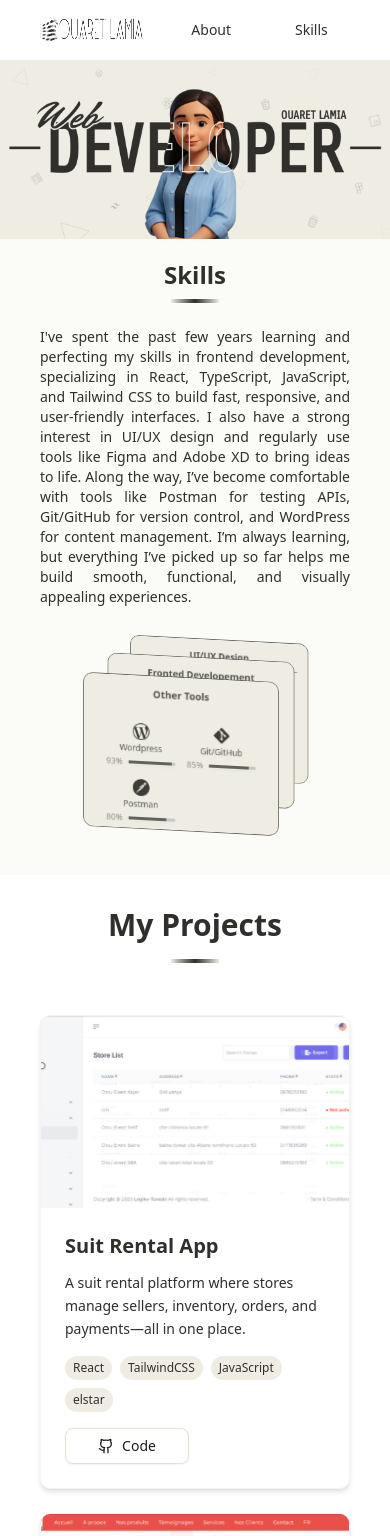
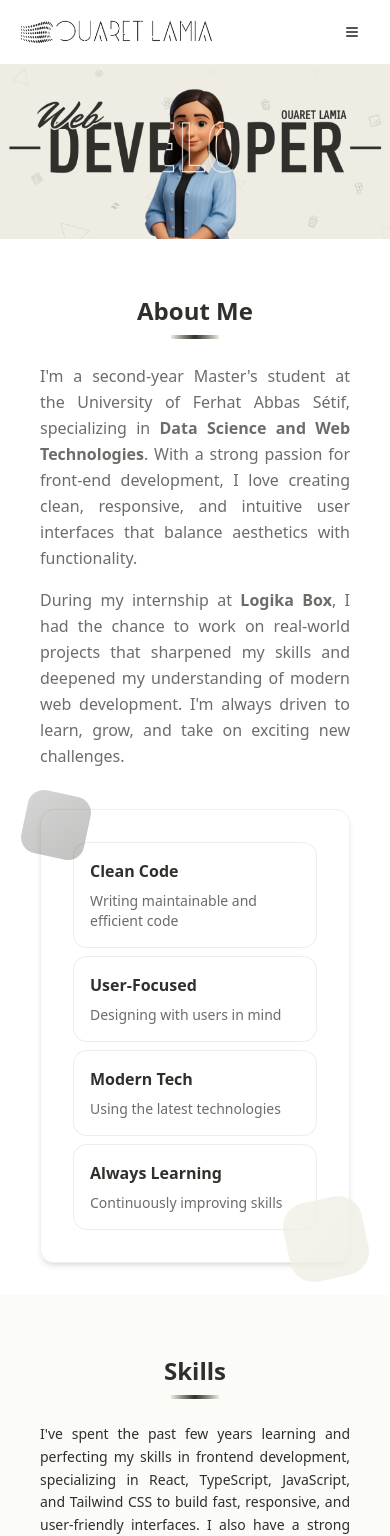
Before and after one commit to Ouaret-Lamia/Portfolio, a React (Vite) app: page / in a window 390 px wide. Shown: the top 1536 px of the page. Built offline with nearby package versions, Linux system fonts and the light colour scheme; grey boxes are pictures that could not be loaded.

Commit message:
Finished Portfolio

```diff
--- a/package.json
+++ b/package.json
@@ -10,6 +10,8 @@
     "preview": "vite preview"
   },
   "dependencies": {
+    "@headlessui/react": "^2.2.7",
+    "@heroicons/react": "^2.2.0",
     "@radix-ui/react-slot": "^1.2.3",
     "@tailwindcss/vite": "^4.1.11",
     "class-variance-authority": "^0.7.1",
--- a/src/App.tsx
+++ b/src/App.tsx
@@ -1,3 +1,4 @@
+import About from './components/About'
 import Banner from './components/Banner'
 import Contact from './components/Contact'
 import Footer from './components/Footer'
@@ -12,6 +13,7 @@ function App() {
       {/* <main className="w-full h-screen flex flex-col justify-center items-center bg-gradient-to-b from-violet-200 through-violet-500 to-rose-200 "> */}
       <main className="w-full flex flex-col items-center pt-15">
         <Banner />
+        <About />
         <Skills />
         <Projects />
         <Contact />
--- /dev/null
+++ b/src/components/About.tsx
@@ -0,0 +1,78 @@
+const info = [
+  {
+    title: "Clean Code",
+    description: "Writing maintainable and efficient code",
+  },
+  {
+    title: "User-Focused",
+    description: "Designing with users in mind",
+  },
+  {
+    title: "Modern Tech",
+    description: "Using the latest technologies",
+  },
+  {
+    title: "Always Learning",
+    description: "Continuously improving skills",
+  },
+];
+
+const About = () => {
+  return (
+    <div
+      id="about"
+      className="w-full flex flex-col items-center gap-6 md:gap-8 pt-14 pb-8 md:py-13 px-10 md:px-6 lg:px-8"
+    >
+      <div className="text-center">
+        <h1 className="text-2xl md:text-4xl lg:text-5xl font-bold text-primary mb-2">
+          About Me
+        </h1>
+        <div className="h-1 w-12 md:w-16 lg:w-24 mx-auto bg-gradient-to-r from-secondary via-primary to-secondary" />
+      </div>
+
+      <div className="grid grid-cols-1 lg:grid-cols-2 gap-10 items-center">
+        {/* Left Side - Interactive Visual */}
+        <div className="relative order-1 md:order-0">
+          <div className="relative border border-border/50 rounded-xl p-8 md:p-10 shadow-md ">
+            <div className="grid grid-cols-1 md:grid-cols-2 gap-2">
+              {info.map((info) => (
+                <div className="bg-card/50 border border-border/60 rounded-xl p-4 hover:bg-card transition-colors duration-300">
+                  <h4 className="font-semibold text-primary mb-2">
+                    {info.title}
+                  </h4>
+                  <p className="text-sm text-muted-foreground">
+                    {info.description}
+                  </p>
+                </div>
+              ))}
+            </div>
+          </div>
+
+          {/* Floating elements */}
+          <div className="absolute -top-4 -left-4 w-16 h-16 bg-gradient-to-br from-primary/20 to-primary/30 rounded-2xl rotate-12"></div>
+          <div className="absolute -bottom-4 -right-4 w-20 h-20 bg-gradient-to-br from-secondary/70 to-secondary/80 rounded-3xl -rotate-12"></div>
+        </div>
+
+        {/* Right Side - Content */}
+            <div className="space-y-4 text-muted-foreground leading-relaxed text-base md:text-lg text-justify">
+              <p>
+                I'm a second-year Master's student at the University of Ferhat
+                Abbas Sétif, specializing in <b>Data Science and Web Technologies</b>.
+                With a strong passion for front-end development, I love creating
+                clean, responsive, and intuitive user interfaces that balance
+                aesthetics with functionality.
+              </p>
+              <p>
+                During my internship at <b>Logika Box</b>, I had the chance to work on
+                real-world projects that sharpened my skills and deepened my
+                understanding of modern web development. I'm always driven to
+                learn, grow, and take on exciting new challenges.
+              </p>
+            </div>
+          </div>
+
+    </div>
+  );
+};
+
+export default About;
--- a/src/components/Contact.tsx
+++ b/src/components/Contact.tsx
@@ -5,7 +5,7 @@ const Contact = () => {
   return (
     <div
       id="contact"
-      className="w-full bg-secondary/25 flex flex-col items-center gap-7 py-10 px-10 md:pt-13 md:px-6 lg:px-8"
+      className="w-full bg-secondary/25 flex flex-col items-center gap-7 py-15 px-10 md:px-6 lg:px-8"
     >
       <div className="max-w-4xl w-full">
 
--- a/src/components/Header.tsx
+++ b/src/components/Header.tsx
@@ -1,13 +1,25 @@
+import MobileNav from './ui/MobileNav';
 import Navbar from './ui/Navbar';
 
-// To do: Responsive
 const Header = () => {
     return (
-        <header className='fixed z-100 bg-white px-10 grid grid-cols-3 items-center h-15'>
-            <img src='/logo.png' alt='Logo' className='h-6' />
-            <Navbar />
+        <header className="fixed top-0 left-0 right-0 z-50 bg-white px-5 md:px-10 h-16 flex items-center justify-between">
+            {/* Logo */}
+            <img src="/logo.png" alt="Logo" className="h-6" />
+
+            {/* Desktop Navbar */}
+            <div className="hidden md:block">
+                <Navbar />
+            </div>
+            <div />
+            <div className="hidden md:block"/>
+
+            {/* Mobile Navbar */}
+            <div className="md:hidden">
+                <MobileNav />
+            </div>
         </header>
-    )
-}
+    );
+};
 
-export default Header
+export default Header;
--- a/src/components/Projects.tsx
+++ b/src/components/Projects.tsx
@@ -55,7 +55,7 @@ const Projects = () => {
   return (
     <div
       id="projects"
-      className="w-full bg-white flex flex-col items-center gap-7 pt-8 md:pt-13 md:px-6 lg:px-8 pb-16"
+      className="w-full bg-white flex flex-col items-center gap-7 pt-14 md:px-6 lg:px-8 pb-16"
     >
       <div className="text-center max-w-4xl">
         <h1 className="text-3xl md:text-4xl lg:text-5xl font-bold text-primary mb-4">
--- a/src/components/Skills.tsx
+++ b/src/components/Skills.tsx
@@ -27,7 +27,7 @@ const Skills = () => {
   return (
     <div
       id="skills"
-      className="bg-secondary/25 w-full flex flex-col items-center gap-6 md:gap-8 pt-5 md:pt-13 px-4 md:px-6 lg:px-8"
+      className="bg-secondary/25 w-full flex flex-col items-center gap-6 md:gap-8 pt-15 px-4 md:px-6 lg:px-8"
     >
       <div className="text-center">
         <h1 className="text-2xl md:text-4xl lg:text-5xl font-bold text-primary mb-2">
@@ -38,7 +38,7 @@ const Skills = () => {
 
       {/* Skills : Frontend developement (React, typescript, javascript, tailwindcss), UI/UX Design (figma, adobe XD), Other tools (Postman, Git/GitHub, wordpress)*/}
       <div className="w-full grid grid-cols-1 lg:grid-cols-2 gap-12 md:gap-0">
-        <div className="w-full text-primary flex items-center text-justify px-6 md:px-10 lg:px-15 text-sm md:text-base lg:text-lg">
+        <div className="w-full text-primary flex items-center text-justify leading-relaxed px-6 md:px-10 lg:px-15 text-sm md:text-base lg:text-lg">
           I've spent the past few years learning and perfecting my skills in
           frontend development, specializing in React, TypeScript, JavaScript,
           and Tailwind CSS to build fast, responsive, and user-friendly
--- /dev/null
+++ b/src/components/ui/MobileNav.tsx
@@ -0,0 +1,77 @@
+'use client'
+
+import { useState } from 'react'
+import { Dialog, DialogBackdrop, DialogPanel, DialogTitle, TransitionChild } from '@headlessui/react'
+import { XMarkIcon } from '@heroicons/react/24/outline'
+import { Button } from './button'
+import { Menu } from 'lucide-react'
+import { LINKS } from '@/config'
+
+const MobileNav = () => {
+  const [open, setOpen] = useState(false)
+
+  return (
+    <div>
+      <Button
+        onClick={() => setOpen(true)}
+        variant={'ghost'}
+        size="icon"
+        className="md:hidden"
+      >
+        <Menu className="h-5 w-5" />
+      </Button>
+      <Dialog open={open} onClose={setOpen} className="relative z-10 md:hidden">
+        <DialogBackdrop
+          transition
+          className="fixed inset-0 bg-primary/75 transition-opacity duration-500 ease-in-out data-closed:opacity-0"
+        />
+
+        <div className="fixed inset-0 overflow-hidden">
+          <div className="absolute inset-0 overflow-hidden">
+            <div className="pointer-events-none fixed inset-y-0 right-0 flex max-w-[80vw] pl-10 sm:pl-16">
+              <DialogPanel
+                transition
+                className="pointer-events-auto relative w-screen max-w-md transform transition duration-500 ease-in-out data-closed:translate-x-full sm:duration-700"
+              >
+                <TransitionChild>
+                  <div className="absolute top-0 left-0 -ml-8 flex pt-4 pr-2 duration-500 ease-in-out data-closed:opacity-0 sm:-ml-10 sm:pr-4">
+                    <button
+                      type="button"
+                      onClick={() => setOpen(false)}
+                      className="relative rounded-md text-primary hover:text-white focus-visible:ring-2 focus-visible:ring-white focus-visible:outline-hidden"
+                    >
+                      <span className="absolute -inset-2.5" />
+                      <span className="sr-only">Close panel</span>
+                      <XMarkIcon aria-hidden="true" className="size-6" />
+                    </button>
+                  </div>
+                </TransitionChild>
+                <div className="flex h-full flex-col overflow-y-auto bg-white py-6 shadow-xl">
+                  <div className="px-4 sm:px-6">
+                    <DialogTitle className="text-base font-semibold text-primary">Navigation</DialogTitle>
+                  </div>
+                  <div className="relative mt-6 flex-1 sm:px-6">
+                    <nav className="space-y-2">
+                      {LINKS.map((item, index) => (
+                        <a
+                          key={index}
+                          href={item.href}
+                          onClick={() => setOpen(false)}
+                          className="block px-4 py-3 text-base font-medium text-primary hover:text-primary hover:bg-primary transition-colors border-b"
+                        >
+                          {item.label}
+                        </a>
+                      ))}
+                    </nav>
+                  </div>
+                </div>
+              </DialogPanel>
+            </div>
+          </div>
+        </div>
+      </Dialog>
+    </div>
+  )
+}
+
+export default MobileNav
--- a/src/components/ui/Navbar.tsx
+++ b/src/components/ui/Navbar.tsx
@@ -3,13 +3,12 @@ import { buttonVariants } from "./button";
 
 const Navbar = () => {
   return (
-    <nav className="text-primary px-8 py-3">
-      <ul className="flex gap-8">
+    <nav className="text-primary">
+      <ul className="flex items-center gap-4 lg:gap-8">
         {LINKS.map((item, index) => (
           <a
             href={item.href}
-            className={buttonVariants({ variant: "ghost", className:"active:bg-primary active:text-white"})}
-            // className="px-4 py-2 rounded-lg hover:bg-secondary focus:bg-primary focus:text-secondary transition-colors"
+            className={buttonVariants({ variant: "ghost", className:"active:bg-primary active:text-white hover:bg-gray-100 transition-colors"})}
             key={index}
           >
             <li>{item.label}</li>
--- a/src/config/index.tsx
+++ b/src/config/index.tsx
@@ -22,7 +22,7 @@ interface ProjectProps {
 
 // To do: add actual hrefs
 export const LINKS = [
-  { label: "About", href: "#" },
+  { label: "About", href: "#about" },
   { label: "Skills", href: "#skills" },
   { label: "Projects", href: "#projects" },
   { label: "Contact", href: "#contact" },
```
Also changed, not shown: src/components/Footer.tsx (+3 -4 lines), 1 other file (tests, documents, lock files or other folders).
